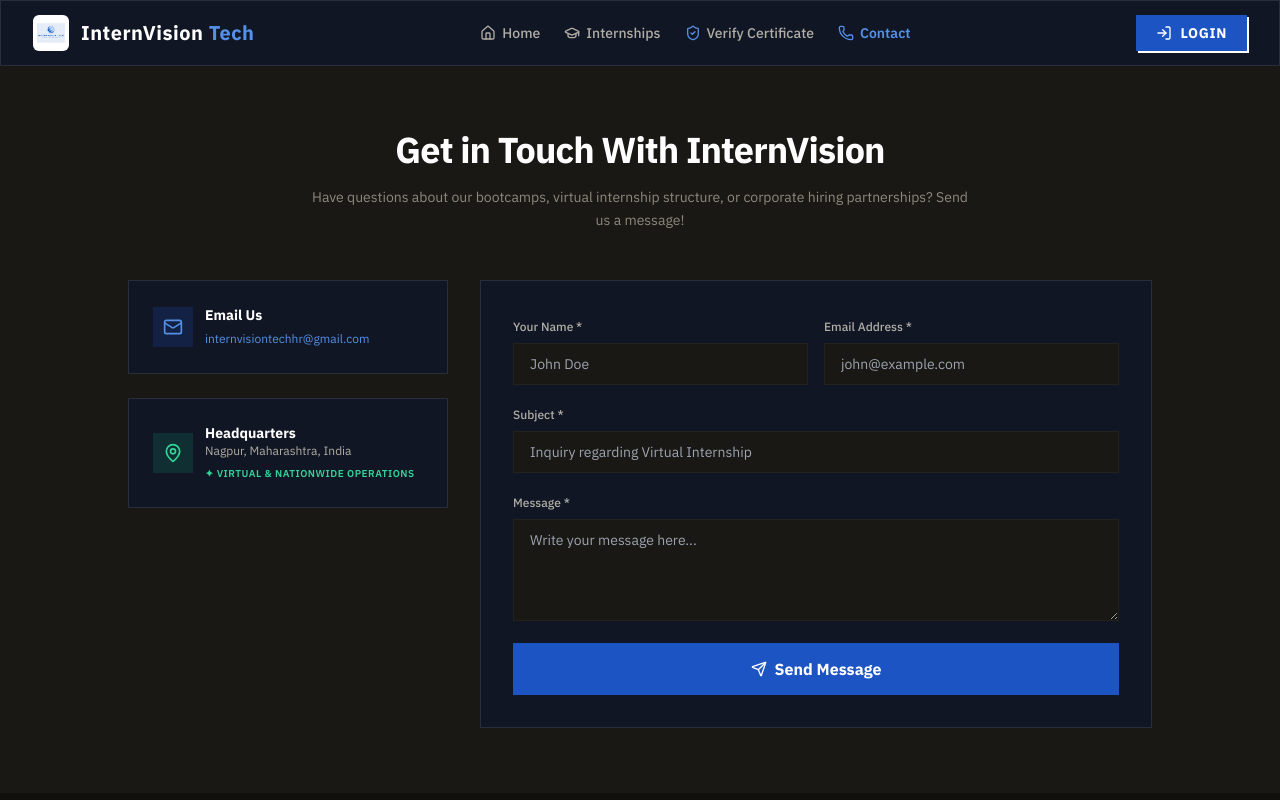
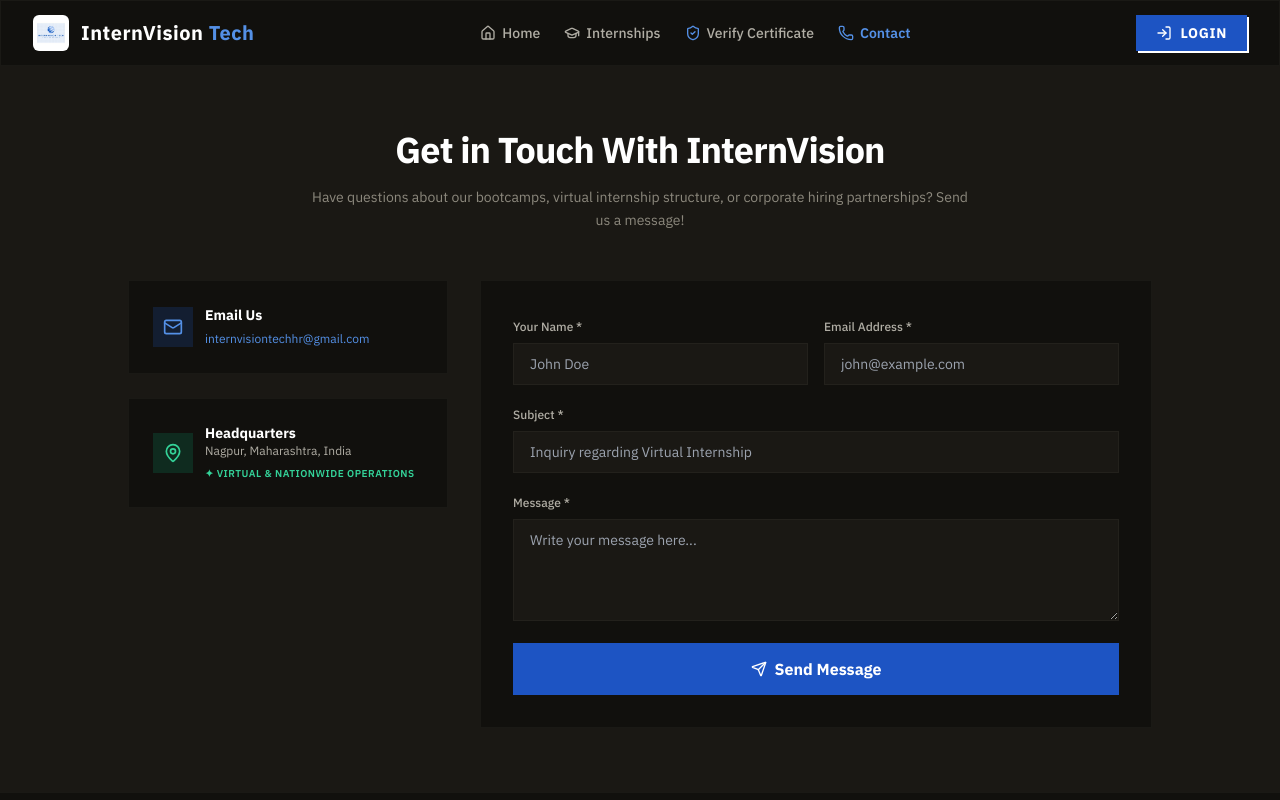
Before and after one commit to thetanish1/IV, a Next.js app in the folder frontend/: page /contact in a window 1280 px wide. Shown: the top 800 px of the page. Built offline with nearby package versions, Linux system fonts and the light colour scheme; no server answers.

Commit message:
fix: registration delete unlinking & status approval, robust email settings, and restore user portal theme

```diff
--- a/frontend/src/app/globals.css
+++ b/frontend/src/app/globals.css
@@ -7,16 +7,14 @@
     @apply bg-ink-900 text-ink-50 antialiased min-h-screen font-sans;
   }
 
-  /* Force dark mode color-scheme on all form controls across the portal */
+  /* Support native dark theme color-scheme for form controls */
   input,
   textarea,
   select {
     color-scheme: dark;
-    background-color: #0f172a;
-    color: #ffffff;
   }
 
-  /* Browser autofill styling override to prevent white flash/backgrounds */
+  /* Browser autofill styling override to prevent bright white browser flashes */
   input:-webkit-autofill,
   input:-webkit-autofill:hover,
   input:-webkit-autofill:focus,
@@ -27,31 +25,31 @@
   select:-webkit-autofill:hover,
   select:-webkit-autofill:focus {
     -webkit-text-fill-color: #ffffff !important;
-    -webkit-box-shadow: 0 0 0px 1000px #0f172a inset !important;
-    box-shadow: 0 0 0px 1000px #0f172a inset !important;
+    -webkit-box-shadow: 0 0 0px 1000px #1a1814 inset !important;
+    box-shadow: 0 0 0px 1000px #1a1814 inset !important;
     transition: background-color 5000s ease-in-out 0s;
   }
 
-  /* Custom styled scrollbars for dark theme */
+  /* Custom styled scrollbars */
   ::-webkit-scrollbar {
     width: 6px;
     height: 6px;
   }
   ::-webkit-scrollbar-track {
-    background: #0b0f19;
+    background: #11100d;
   }
   ::-webkit-scrollbar-thumb {
-    background: #1e293b;
+    background: #26241f;
     border-radius: 4px;
   }
   ::-webkit-scrollbar-thumb:hover {
-    background: #334155;
+    background: #3d3a32;
   }
 }
 
 /* Custom clean UI helpers */
 .glass-card {
-  @apply bg-slate-900/80 border border-white/10 backdrop-blur-xl;
+  @apply bg-ink-950 border border-ink-800;
 }
 
 .gradient-text {
```
Also changed, not shown: 1 other file (tests, documents, lock files or other folders).
